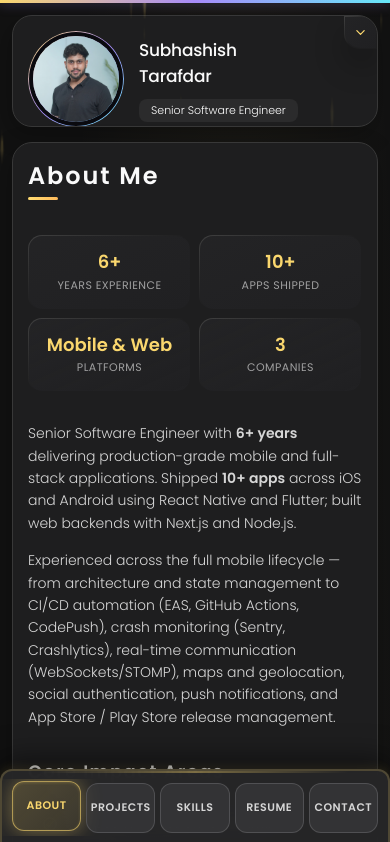
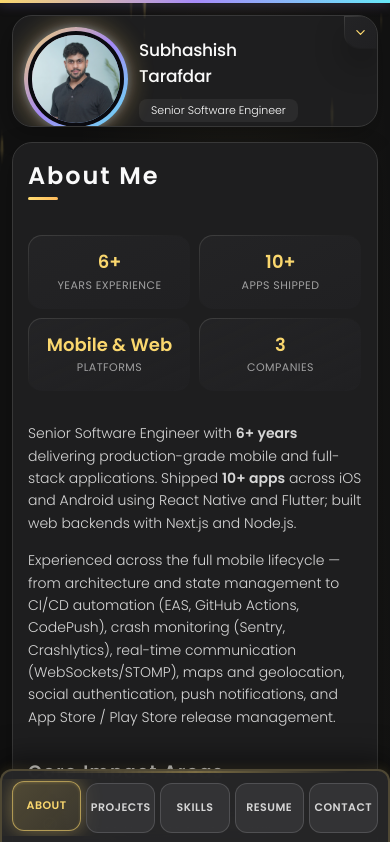
Before and after one commit to BhuvneshSain/subh-portfolio, a React (Create React App) app: page / in a window 390 px wide. Shown: the top 842 px of the page. Built offline with nearby package versions, Linux system fonts and the light colour scheme.

Commit message:
fixed mobile preview

```diff
--- a/src/App.css
+++ b/src/App.css
@@ -1118,13 +1118,13 @@ article.active {
   border: none !important;
   box-shadow: none !important;
   background: transparent !important;
-  overflow: hidden !important;
+  overflow: visible !important;
 }
 
 .avatar-glow::before {
   content: "";
   position: absolute;
-  inset: 0;
+  inset: -4px;
   border-radius: 50%;
   background: linear-gradient(135deg, #fad76e 0%, #a78bfa 50%, #67e8f9 100%);
   z-index: 0;
@@ -1134,7 +1134,7 @@ article.active {
 .avatar-glow::after {
   content: "";
   position: absolute;
-  inset: 0;
+  inset: -4px;
   border-radius: 50%;
   box-shadow:
     0 0 28px rgba(250, 215, 110, 0.45),
@@ -1147,10 +1147,13 @@ article.active {
 .avatar-glow img {
   position: relative;
   z-index: 1;
-  width: calc(100% - 10px);
-  height: calc(100% - 10px);
+  width: 100px;
+  height: 100px;
+  max-width: 100%;
+  max-height: 100%;
   border-radius: 50%;
   object-fit: cover;
+  object-position: center;
   display: block;
   box-shadow: 0 0 0 4px var(--page-bg, #0a0a0f);
   transition: box-shadow 0.4s ease;
@@ -1160,6 +1163,11 @@ article.active {
   .avatar-glow {
     width: 96px;
     height: 96px;
+  }
+
+  .avatar-glow img {
+    width: 88px;
+    height: 88px;
   }
 }
 
```
